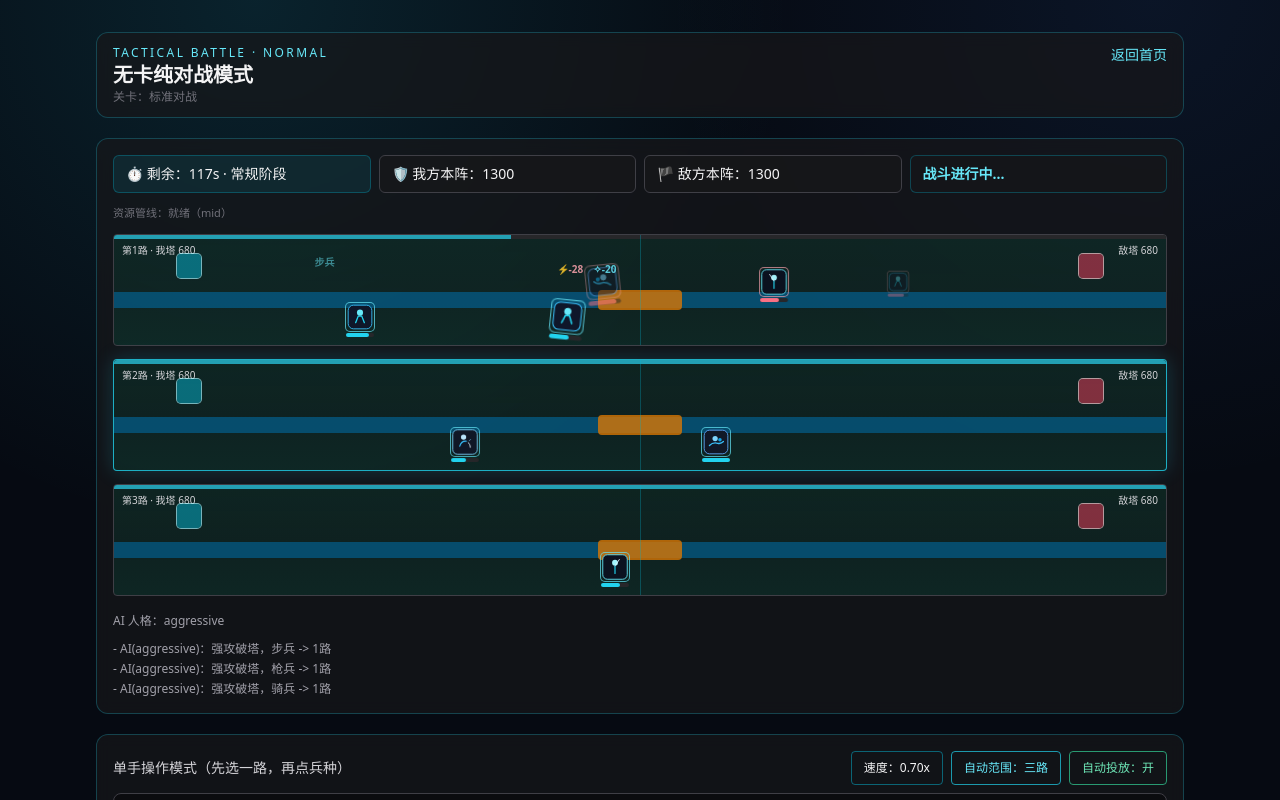
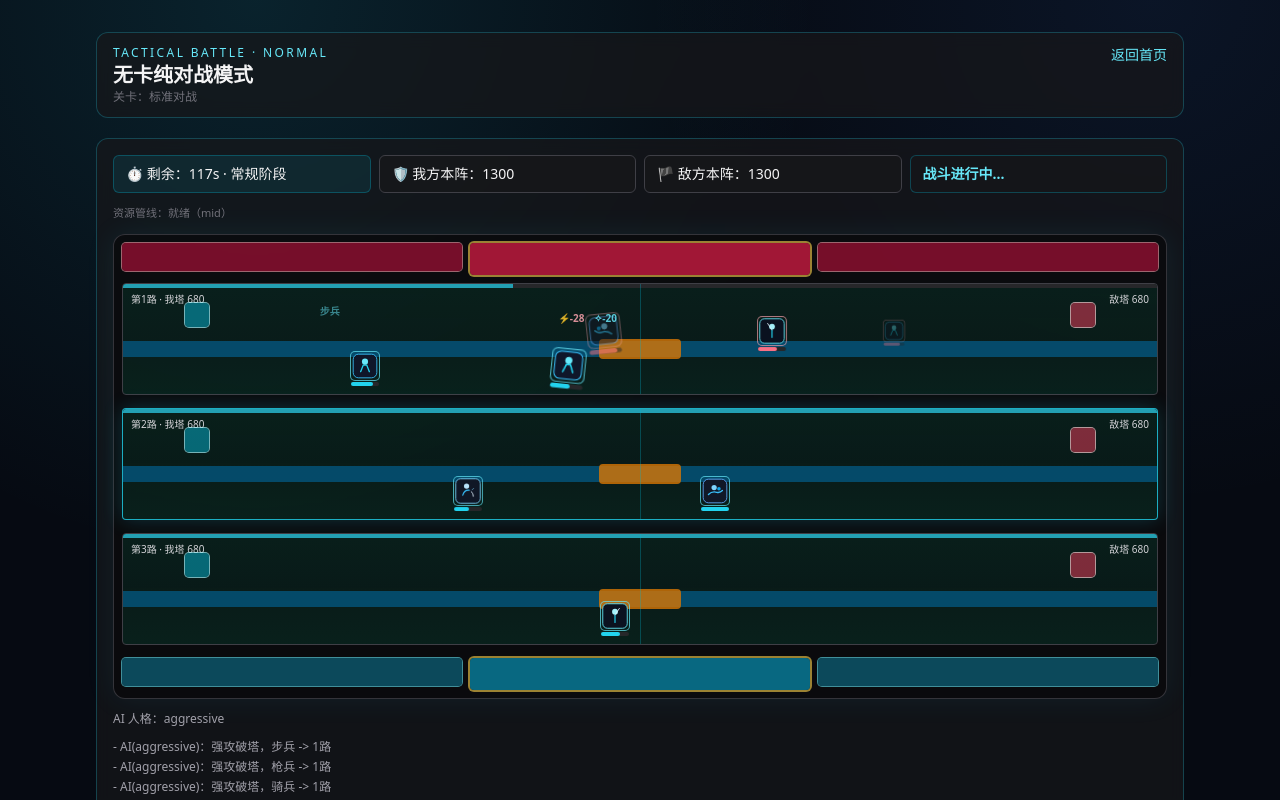
Before and after one commit to Sinon4869/sinon_warring_states_game, a Next.js app: page /battle in a window 1280 px wide. Shown: the top 800 px of the page. Built offline with nearby package versions, Linux system fonts and the light colour scheme.

Commit message:
feat(p0-battle): polish royale portrait arena, lane castles, and enhanced projectile interaction

```diff
--- a/app/battle/page.tsx
+++ b/app/battle/page.tsx
@@ -533,6 +533,16 @@ export default function BattlePage() {
                 if (hit.fxTag === 'charge') {
                   nearest.x += unit.owner === 'player' ? 2.2 : -2.2;
                 }
+                if (hit.fxTag === 'arrow') {
+                  const splash = next
+                    .filter((x) => x.owner !== unit.owner && x.lane === unit.lane && x.uid !== nearest.uid && Math.abs(x.x - nearest.x) <= 5)
+                    .slice(0, 2);
+                  splash.forEach((s) => {
+                    const spDmg = Math.round(hit.dmg * 0.45);
+                    s.hp -= spDmg;
+                    spawnFx(unit.lane, s.x, `溅射-${spDmg}`, unit.owner === 'player' ? 'cyan' : 'rose');
+                  });
+                }
               }
               unit.cooldown = order === 'burst' ? 0.95 : 0.8;
             }
@@ -719,7 +729,14 @@ export default function BattlePage() {
         </div>
         <p className="text-[11px] text-zinc-500">资源管线：{assetStatus === 'ready' ? `就绪（${assetTier}）` : '加载中...'}</p>
 
-        <div className="space-y-2">
+        <div className="rounded-xl border border-zinc-700/80 bg-zinc-950/70 p-2 shadow-[0_0_30px_rgba(34,211,238,0.08)]">
+          <div className="mb-2 grid grid-cols-3 gap-2">
+            <div className="h-7 rounded bg-rose-700/60 ring-1 ring-rose-300/60" />
+            <div className="h-8 rounded bg-rose-600/70 ring-2 ring-amber-300/60" />
+            <div className="h-7 rounded bg-rose-700/60 ring-1 ring-rose-300/60" />
+          </div>
+
+          <div className="space-y-2">
           {[0, 1, 2].map((lane) => {
             const playerPower = units.filter((u) => u.owner === 'player' && u.lane === lane).reduce((a, b) => a + b.hp, 0);
             const aiPower = units.filter((u) => u.owner === 'ai' && u.lane === lane).reduce((a, b) => a + b.hp, 0);
@@ -814,6 +831,13 @@ export default function BattlePage() {
               </button>
             );
           })}
+          </div>
+
+          <div className="mt-2 grid grid-cols-3 gap-2">
+            <div className="h-7 rounded bg-cyan-700/60 ring-1 ring-cyan-300/60" />
+            <div className="h-8 rounded bg-cyan-600/70 ring-2 ring-amber-300/60" />
+            <div className="h-7 rounded bg-cyan-700/60 ring-1 ring-cyan-300/60" />
+          </div>
         </div>
         <p className="text-xs text-zinc-400">AI 人格：{aiPersona}</p>
         <div className="space-y-1 text-xs text-zinc-400">{aiLogs.map((l, i) => <p key={`${l}-${i}`}>- {l}</p>)}</div>
```
